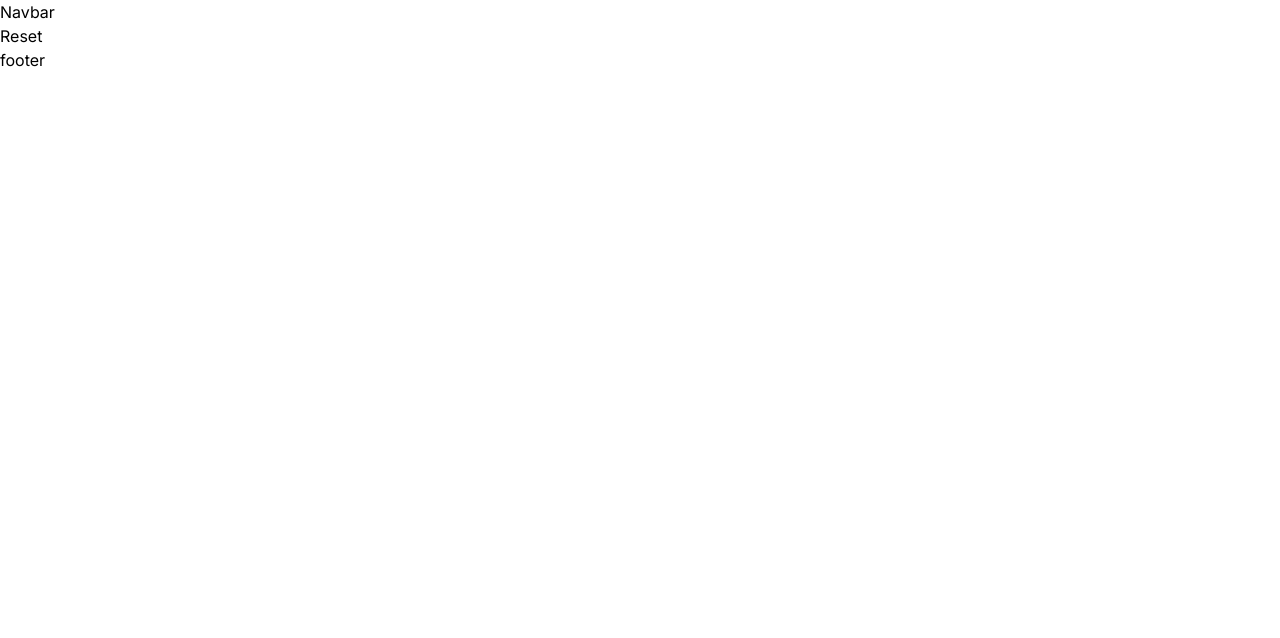
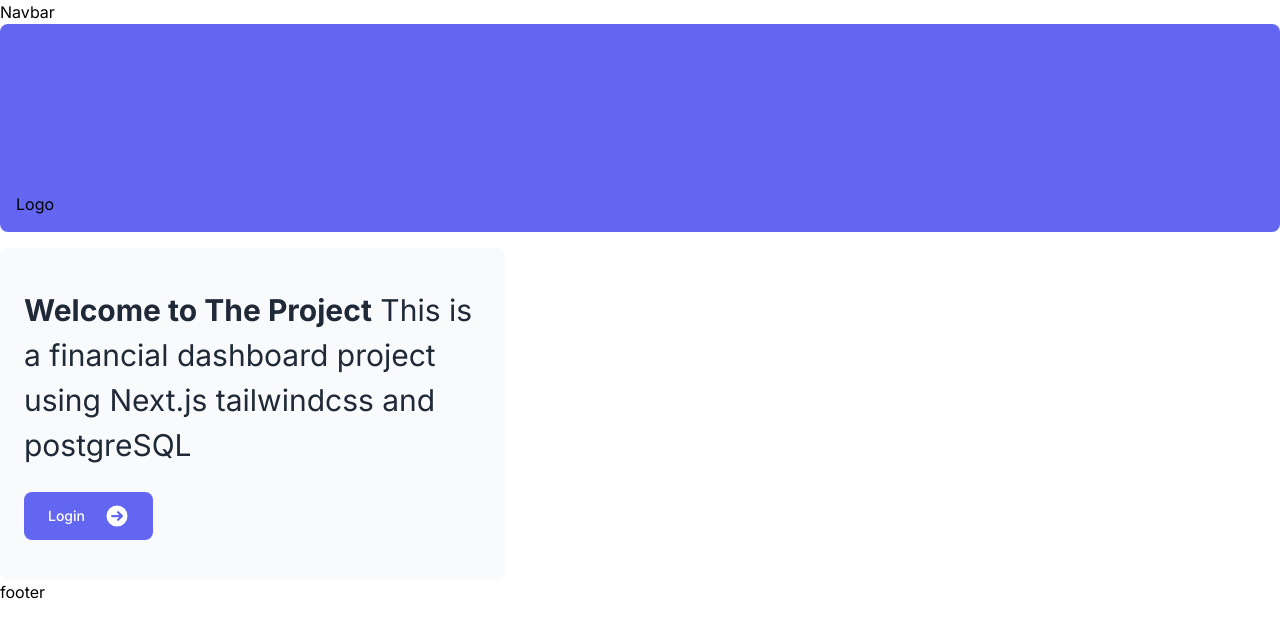
Before and after one commit to ejosborn/nextjsdashboard, a Next.js app: page / in a window 1280 px wide. Shown: the top 638 px of the page. Built offline with nearby package versions, Linux system fonts and the light colour scheme.

Commit message:
updated and styled homescreen

```diff
--- a/app/layout.tsx
+++ b/app/layout.tsx
@@ -1,21 +1,21 @@
-import type { Metadata } from "next";
-import { Inter } from "next/font/google";
-import "./globals.css";
+import type { Metadata } from 'next';
+import { Inter } from 'next/font/google';
+import './globals.css';
 
-const inter = Inter({ subsets: ["latin"] });
+const inter = Inter({ subsets: ['latin'] });
 
 export const metadata: Metadata = {
-  title: "Create Next App",
-  description: "Generated by create next app",
+	title: 'Financial Dashboard',
+	description: 'Generated by create next app'
 };
 
 export default function RootLayout({
-  children,
+	children
 }: Readonly<{
 	children: React.ReactNode;
 }>) {
 	return (
-    <html lang="en">
+		<html lang='en'>
 			<body className={inter.className}>
 				<nav>Navbar</nav>
 				{children}
--- a/app/page.tsx
+++ b/app/page.tsx
@@ -1,7 +1,58 @@
-import Image from "next/image";
+import { ArrowRightCircleIcon } from '@heroicons/react/16/solid';
+import Image from 'next/image';
+import Link from 'next/link';
 
 export default function Home() {
-  return (
-    <main>Reset</main>
-  );
+	return (
+		<main>
+			{/* logo */}
+			<div className='h-20 flex shrink-0 items-end rounded-lg bg-indigo-500 p-4 md:h-52'>
+				Logo
+			</div>
+
+			{/* Welcome Screen */}
+			<div className='mt-4 flex grow flex-col md:flex-row gap-4'>
+				<div
+					className='flex flex-col justify-center gap-6 rounded-lg
+				bg-gray-50 px-6 py-10 md:w-2/5'
+				>
+					<p className='text-xl text-gray-800 md:text-3xl md:leading-normal'>
+						<strong>Welcome to The Project</strong> This is
+						a financial dashboard project using Next.js
+						tailwindcss and postgreSQL
+					</p>
+					<Link
+						href='/login'
+						className='flex items-center gap-5 self-start rounded-lg
+						bg-indigo-500 px-6 py-3 text-sm text-white font-medium
+						transition-colors hover:bg-indigo-400'
+					>
+						<span>Login</span>
+						<ArrowRightCircleIcon className='w-5 md:w-6' />
+					</Link>
+				</div>
+
+				<div
+					className='flex items-center justify-center p-6 md:w-3/5
+				md:px-28 md:py-12'
+				>
+					{/* image */}
+					{/* Shows image for medium and large devices
+					<Image
+					src="src"
+					alt= "hero image"
+					width={1000}
+					height={760}
+					className="hidden md:block"	*/}
+					{/* Shows image for small devices
+					<Image
+					src="src"
+					alt= "hero image"
+					width={560}
+					height={620}
+					className="md:block hidden"	*/}
+				</div>
+			</div>
+		</main>
+	);
 }
```
Lines whose indentation alone changed are shown as unchanged.
